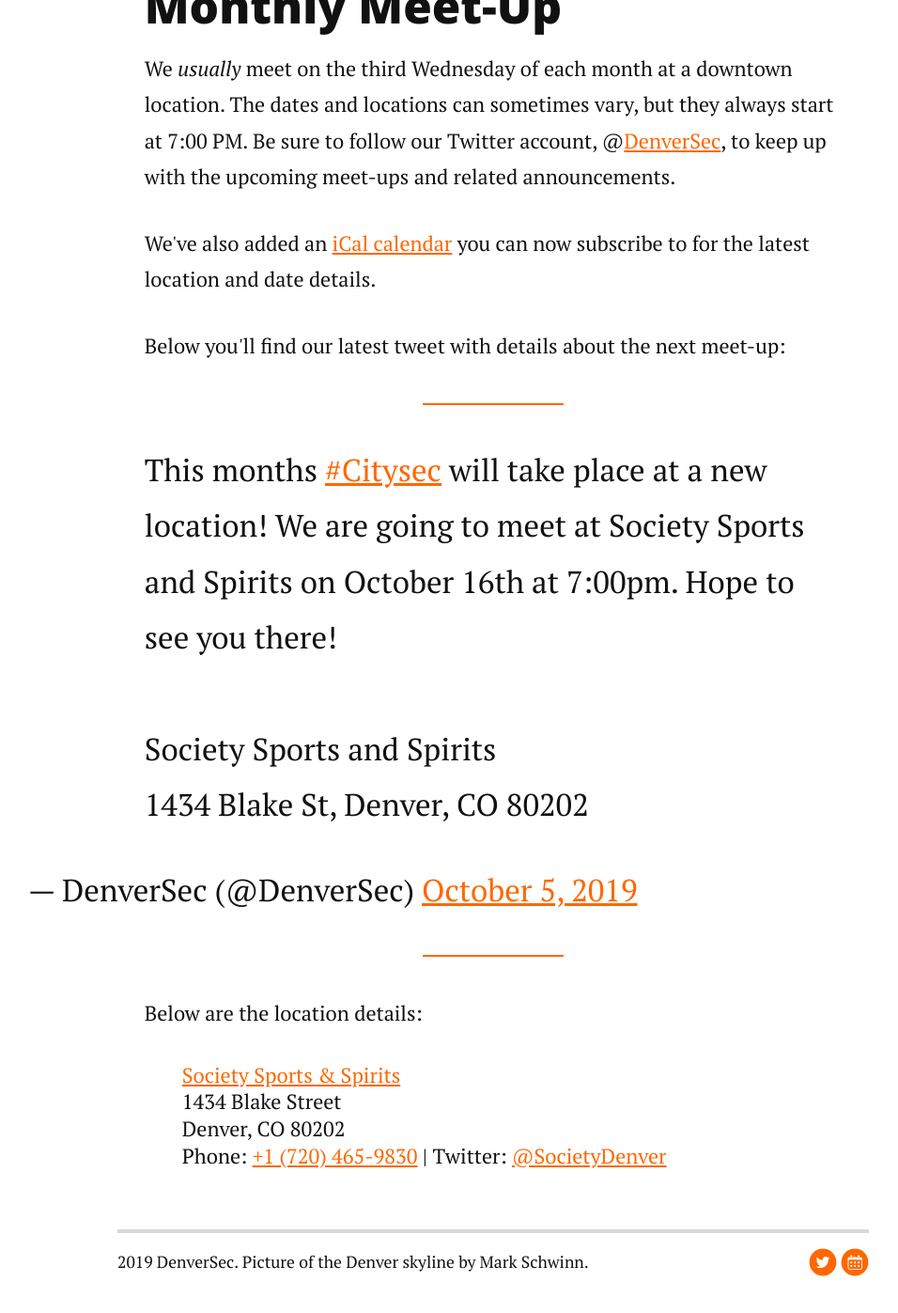
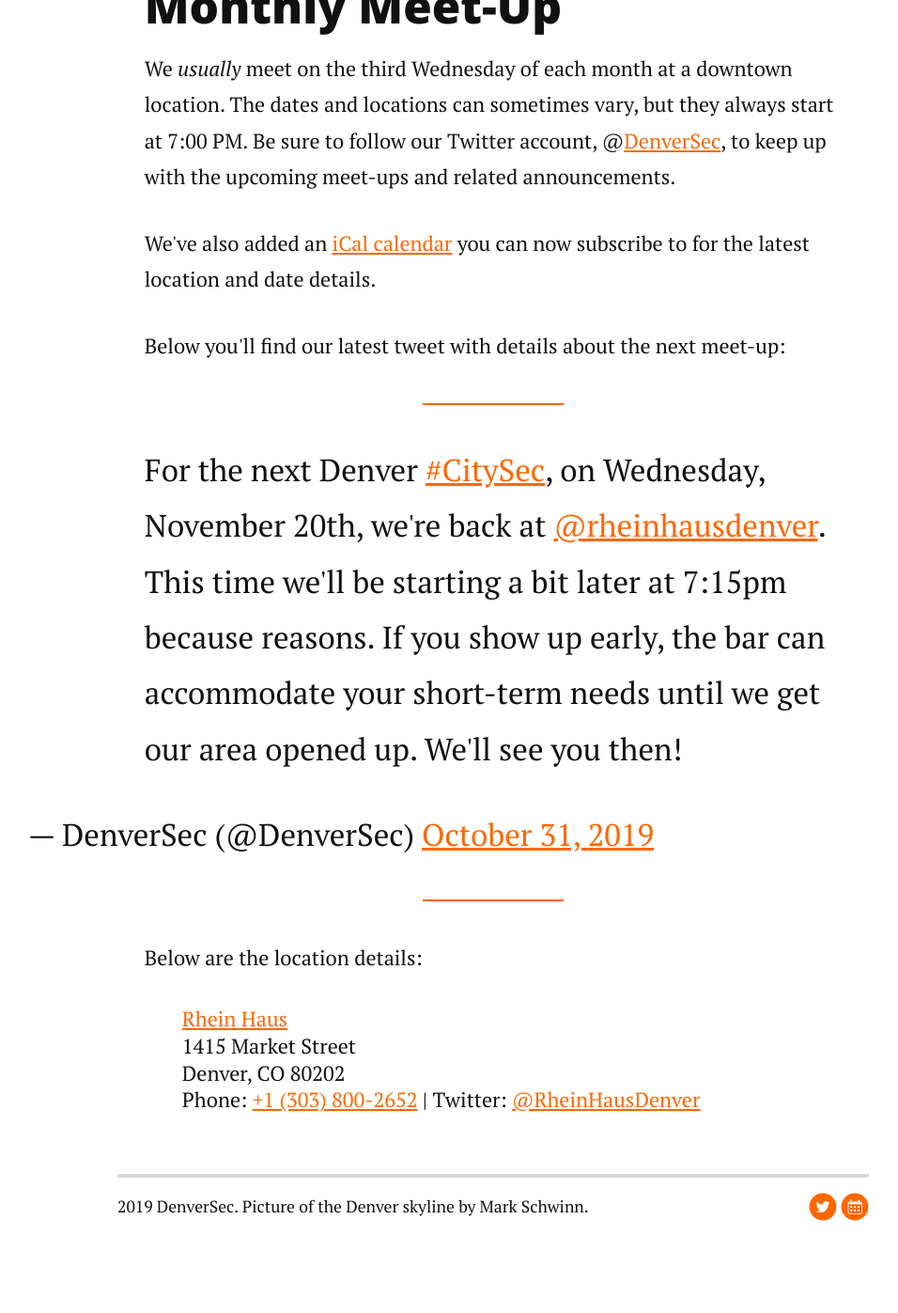
Before and after one commit to denversec/denversec.github.io, a Jekyll site: the page built from index.html, in a window 1280 px wide and 1400 px high, scrolled down 743 px. Shown: the top 1397 px of the window at 94% size, without its empty margins (115-1071 px from the left). Built offline with Jekyll 4.4.1, drawn with Linux system fonts in a browser that asks for light colours; nearby versions of some CDN libraries; comment, search, counter and statistics services are not loaded; after the commit the page ends 2084 px from its top, so only the background shows below that.

Commit message:
Update index

```diff
--- a/index.html
+++ b/index.html
@@ -20,17 +20,17 @@
   <p>We've also added an <a href="/meetups.ics">iCal calendar</a> you can now subscribe to for the latest location and date details.
   <p>Below you'll find our latest tweet with details about the next meet-up:</p>
   <p>
-    <blockquote class="twitter-tweet"><p lang="en" dir="ltr">This months <a href="https://twitter.com/hashtag/Citysec?src=hash&amp;ref_src=twsrc%5Etfw">#Citysec</a> will take place at a new location! We are going to meet at Society Sports and Spirits on October 16th at 7:00pm. Hope to see you there!<br><br>Society Sports and Spirits<br>1434 Blake St, Denver, CO 80202</p>&mdash; DenverSec (@DenverSec) <a href="https://twitter.com/DenverSec/status/1180348560249720832?ref_src=twsrc%5Etfw">October 5, 2019</a></blockquote> <script async src="https://platform.twitter.com/widgets.js" charset="utf-8"></script>
+    <blockquote class="twitter-tweet"><p lang="en" dir="ltr">For the next Denver <a href="https://twitter.com/hashtag/CitySec?src=hash&amp;ref_src=twsrc%5Etfw">#CitySec</a>, on Wednesday, November 20th, we&#39;re back at <a href="https://twitter.com/rheinhausdenver?ref_src=twsrc%5Etfw">@rheinhausdenver</a>. This time we&#39;ll be starting a bit later at 7:15pm because reasons. If you show up early, the bar can accommodate your short-term needs until we get our area opened up. We&#39;ll see you then!</p>&mdash; DenverSec (@DenverSec) <a href="https://twitter.com/DenverSec/status/1189988905530970113?ref_src=twsrc%5Etfw">October 31, 2019</a></blockquote> <script async src="https://platform.twitter.com/widgets.js" charset="utf-8"></script>
   </p>
   <p>Below are the location details:</p>
   <p class="meetup-details">
     <!--TBD<br/>
     Denver, CO 80202 -->
 
-    <!-- <a href="http://rheinhausdenver.com/" target="_blank">Rhein Haus</a><br/>
+    <a href="http://rheinhausdenver.com/" target="_blank">Rhein Haus</a><br/>
     1415 Market Street<br/>
     Denver, CO 80202<br/>
-    Phone: <a href="tel:13038002652">+1 (303) 800-2652</a> | Twitter: <a href="https://twitter.com/rheinhausdenver" target="_blank">@RheinHausDenver</a> -->
+    Phone: <a href="tel:13038002652">+1 (303) 800-2652</a> | Twitter: <a href="https://twitter.com/rheinhausdenver" target="_blank">@RheinHausDenver</a>
 
     <!-- <a href="https://wallyswisconsin.com/" target="_blank">Wally's Wisconsin Tavern</a><br/>
     1417 Market Street<br/>
@@ -42,10 +42,10 @@
     Denver, CO 80202<br/>
     Phone: <a href="tel:13032972700">+1 (303) 297-2700</a> | Twitter: <a href="https://twitter.com/wynkoop" target="_blank">@Wynkoop</a> -->
 
-    <a href="https://societydenver.com/" target="_blank">Society Sports & Spirits</a><br/>
+    <!-- <a href="https://societydenver.com/" target="_blank">Society Sports & Spirits</a><br/>
     1434 Blake Street<br/>
     Denver, CO 80202<br/>
-    Phone: <a href="tel:17204659830">+1 (720) 465-9830</a> | Twitter: <a href="https://twitter.com/societydenver" target="_blank">@SocietyDenver</a>
+    Phone: <a href="tel:17204659830">+1 (720) 465-9830</a> | Twitter: <a href="https://twitter.com/societydenver" target="_blank">@SocietyDenver</a> -->
   </p>
 
 </div>
```
